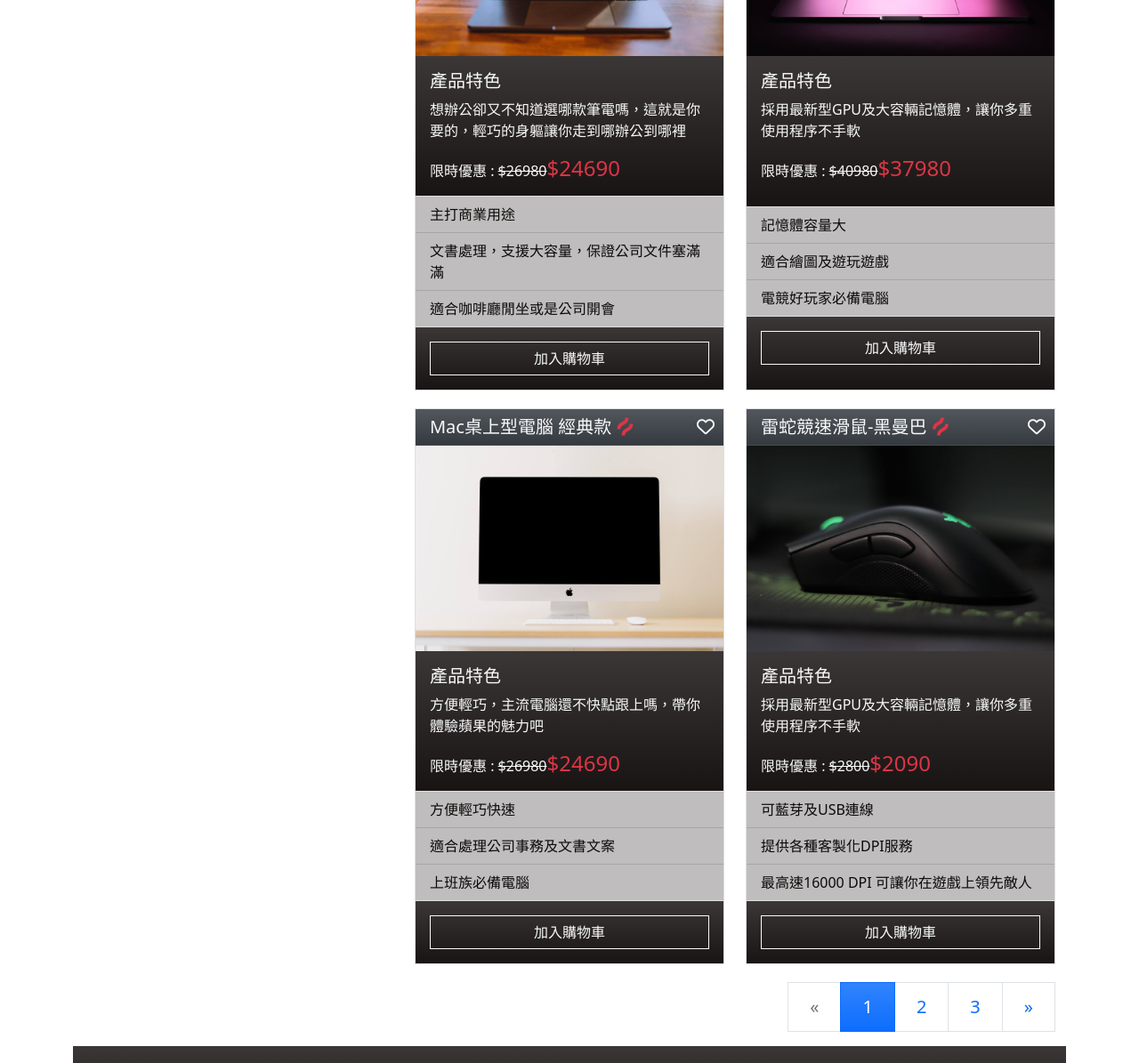
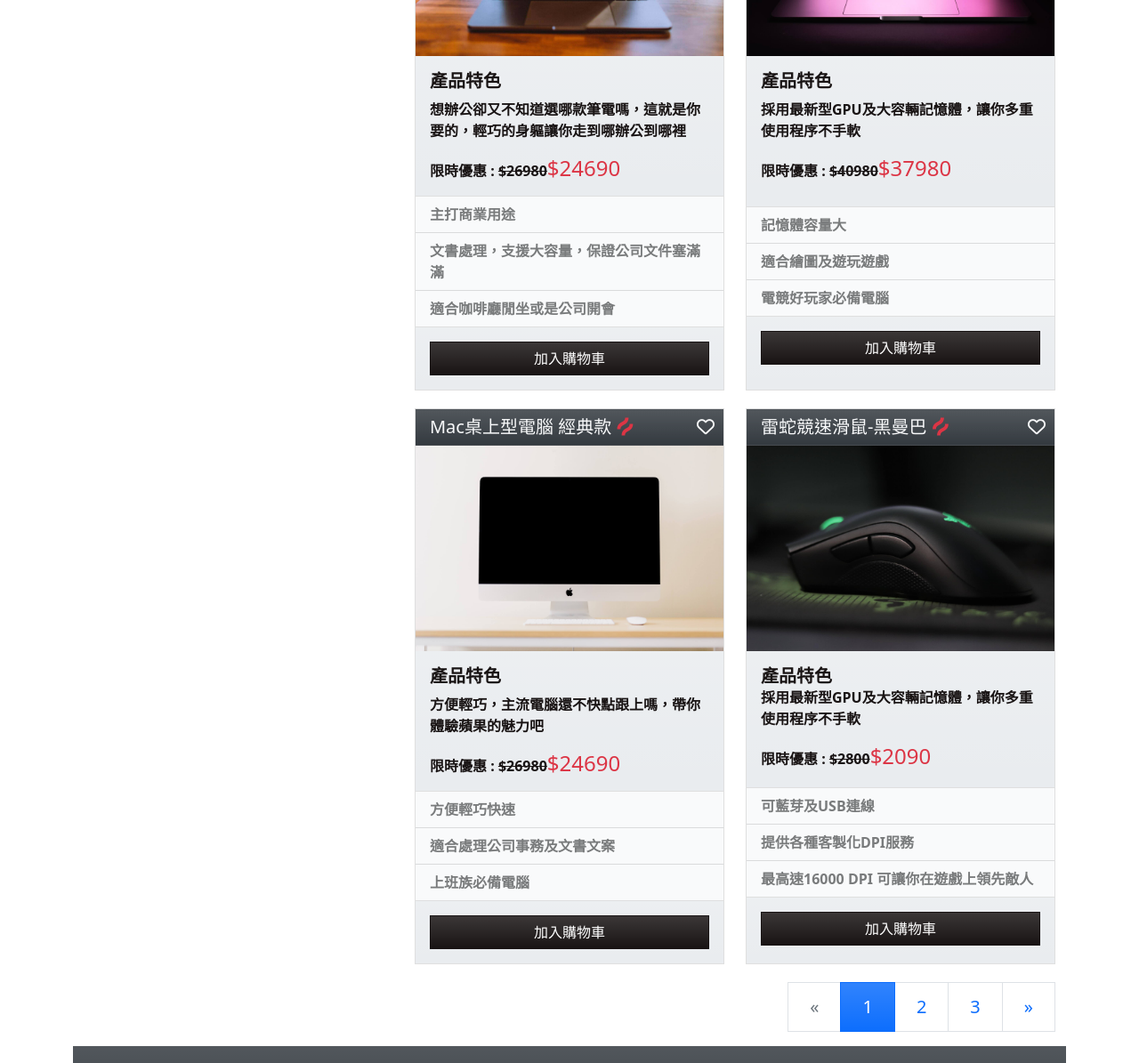
Before and after one commit to yaiiow159/-, a website: page product.html in a window 1280 px wide. Shown: the part 1510-2705 px from the top of the page at 89% size. Drawn offline with nearby package versions, Linux system fonts and the light colour scheme.

Commit message:
修改產品顏色

```diff
--- a/product.html
+++ b/product.html
@@ -78,7 +78,7 @@
 
                         <!-- product 1 -->
                         <div class="col-md-6 mb-2">
-                            <div class="card h-100">
+                            <div class="card h-100 font-weight-bolder">
                                 <h5 class="card-header bg-dark text-light bg-gradient">
                                     RTG電競XS
                                     <i class="fab fa-hotjar text-danger"></i>
@@ -86,25 +86,25 @@
                                         style="position: absolute; top: 10px; right: 10px; cursor: pointer;"></i>
                                 </h5>
                                 <img src="img/item-secion-img1.jpeg" class="card-img-top" alt="產品圖片1">
-                                <div class="card-body bg-gradient bg-spotify-dark text-light">
-                                    <h5 class="card-title">產品特色</h5>
+                                <div class="card-body bg-gradient bg-shadows text-spotify-dark">
+                                    <h5 class="card-title font-weight-bolder">產品特色</h5>
                                     <p class="card-text">採用輕薄的機型設計，讓你方便外出使用，可自條RGB色彩工具讓你產生舒適的色彩</p>
                                     <span>限時優惠 : <del>$35880</del><span class="text-danger h4">$32690</span></span>
                                 </div>
                                 <ul class="list-group list-group-flush">
-                                    <li class="list-group-item list-group-item-spotify-dark">輕薄舒適</li>
-                                    <li class="list-group-item list-group-item-spotify-dark">色彩鮮明</li>
-                                    <li class="list-group-item list-group-item-spotify-dark">可遊玩3A大作</li>
+                                    <li class="list-group-item list-group-item-shadows">輕薄舒適</li>
+                                    <li class="list-group-item list-group-item-shadows">色彩鮮明</li>
+                                    <li class="list-group-item list-group-item-shadows">可遊玩3A大作</li>
                                 </ul>
-                                <div class="card-body text-center bg-gradient bg-spotify-dark text-light">
-                                    <button class="btn btn-outline-light w-100">加入購物車</button>
+                                <div class="card-body text-center bg-gradient bg-shadows text-spotify-dark">
+                                    <button class="btn btn-spotify-dark w-100">加入購物車</button>
                                 </div>
                             </div>
                         </div>
 
                         <!-- product 2 -->
                         <div class="col-md-6 mb-2">
-                            <div class="card h-100">
+                            <div class="card h-100 font-weight-bolder">
                                 <h5 class="card-header bg-dark text-light bg-gradient">
                                     紫色迷幻R3560X
                                     <i class="fab fa-hotjar text-danger"></i>
@@ -112,25 +112,25 @@
                                         style="position: absolute; top: 10px; right: 10px; cursor: pointer;"></i>
                                 </h5>
                                 <img src="img/item-section-img2.jpeg"" class=" card-img-top" alt="產品圖片2">
-                                <div class="card-body bg-gradient bg-spotify-dark text-light">
-                                    <h5 class="card-title">產品特色</h5>
+                                <div class="card-body bg-gradient bg-shadows text-spotify-dark">
+                                    <h5 class="card-title font-weight-bolder">產品特色</h5>
                                     <p class="card-text">採用RGB紫色的調色給你夜晚繽紛的感覺，性能舒適，CP值高的電腦首選</p>
                                     <span>限時優惠 : <del>$28000</del><span class="text-danger h4">$26000</span></span>
                                 </div>
                                 <ul class="list-group list-group-flush">
-                                    <li class="list-group-item list-group-item-spotify-dark">續航力高</li>
-                                    <li class="list-group-item list-group-item-spotify-dark">適合商業用途及遊玩遊戲</li>
-                                    <li class="list-group-item list-group-item-spotify-dark">繪圖的好夥伴</li>
+                                    <li class="list-group-item list-group-item-shadows">續航力高</li>
+                                    <li class="list-group-item list-group-item-shadows">適合商業用途及遊玩遊戲</li>
+                                    <li class="list-group-item list-group-item-shadows">繪圖的好夥伴</li>
                                 </ul>
-                                <div class="card-body bg-gradient bg-spotify-dark">
-                                    <button class="btn btn-outline-light w-100 ">加入購物車</button>
+                                <div class="card-body bg-gradient bg-shadows">
+                                    <button class="btn btn-spotify-dark w-100 ">加入購物車</button>
                                 </div>
                             </div>
                         </div>
 
                         <!-- product 3 -->
                         <div class="col-md-6 mb-2">
-                            <div class="card h-100">
+                            <div class="card h-100 font-weight-bolder">
                                 <h5 class="card-header bg-dark text-light bg-gradient" style="position: relative;">
                                     商業之王GFDS
                                     <i class="fab fa-hotjar text-danger"></i>
@@ -138,25 +138,25 @@
                                         style="position: absolute; top: 10px; right: 10px; cursor: pointer;"></i>
                                 </h5>
                                 <img src="img/item-seciton-img3.jpeg" class="card-img-top img-fluid" alt="產品圖片3">
-                                <div class="card-body bg-gradient bg-spotify-dark text-light">
-                                    <h5 class="card-title">產品特色</h5>
+                                <div class="card-body bg-gradient bg-shadows text-spotify-dark">
+                                    <h5 class="card-title font-weight-bolder">產品特色</h5>
                                     <p class="card-text">想辦公卻又不知道選哪款筆電嗎，這就是你要的，輕巧的身軀讓你走到哪辦公到哪裡</p>
                                     <span>限時優惠 : <del>$26980</del><span class="text-danger h4">$24690</span></span>
                                 </div>
                                 <ul class="list-group list-group-flush">
-                                    <li class="list-group-item list-group-item-spotify-dark">主打商業用途</li>
-                                    <li class="list-group-item list-group-item-spotify-dark">文書處理，支援大容量，保證公司文件塞滿滿</li>
-                                    <li class="list-group-item list-group-item-spotify-dark">適合咖啡廳閒坐或是公司開會</li>
+                                    <li class="list-group-item list-group-item-shadows">主打商業用途</li>
+                                    <li class="list-group-item list-group-item-shadows">文書處理，支援大容量，保證公司文件塞滿滿</li>
+                                    <li class="list-group-item list-group-item-shadows">適合咖啡廳閒坐或是公司開會</li>
                                 </ul>
-                                <div class="card-body bg-gradient bg-spotify-dark">
-                                    <button class="btn btn-outline-light w-100">加入購物車</button>
+                                <div class="card-body bg-gradient bg-shadows">
+                                    <button class="btn btn-spotify-dark w-100">加入購物車</button>
                                 </div>
                             </div>
                         </div>
 
                         <!-- product 4 -->
                         <div class="col-md-6 mb-2">
-                            <div class="card h-100">
+                            <div class="card h-100 font-weight-bolder">
                                 <h5 class="card-header bg-dark text-light bg-gradient">
                                     眼鏡蛇xs夢幻
                                     <i class="fab fa-hotjar text-danger"></i>
@@ -164,25 +164,25 @@
                                         style="position: absolute; top: 10px; right: 10px; cursor: pointer;"></i>
                                 </h5>
                                 <img src="img/product-item4.jpeg" class=" card-img-top" alt="產品圖片2">
-                                <div class="card-body bg-gradient bg-spotify-dark text-light">
-                                    <h5 class="card-title">產品特色</h5>
+                                <div class="card-body bg-gradient bg-shadows text-spotify-dark">
+                                    <h5 class="card-title font-weight-bolder">產品特色</h5>
                                     <p class="card-text">採用最新型GPU及大容輛記憶體，讓你多重使用程序不手軟</p>
                                     <span>限時優惠 : <del>$40980</del><span class="text-danger h4">$37980</span></span>
                                 </div>
                                 <ul class="list-group list-group-flush">
-                                    <li class="list-group-item list-group-item-spotify-dark">記憶體容量大</li>
-                                    <li class="list-group-item list-group-item-spotify-dark">適合繪圖及遊玩遊戲</li>
-                                    <li class="list-group-item list-group-item-spotify-dark">電競好玩家必備電腦</li>
+                                    <li class="list-group-item list-group-item-shadows">記憶體容量大</li>
+                                    <li class="list-group-item list-group-item-shadows">適合繪圖及遊玩遊戲</li>
+                                    <li class="list-group-item list-group-item-shadows">電競好玩家必備電腦</li>
                                 </ul>
-                                <div class="card-body bg-gradient bg-spotify-dark">
-                                    <button class="btn btn-outline-light w-100 ">加入購物車</button>
+                                <div class="card-body bg-gradient bg-shadows">
+                                    <button class="btn btn-spotify-dark w-100 ">加入購物車</button>
                                 </div>
                             </div>
                         </div>
 
                         <!-- product 5 -->
                         <div class="col-md-6 mb-2">
-                            <div class="card h-100">
+                            <div class="card h-100 font-weight-bolder">
                                 <h5 class="card-header bg-dark text-light bg-gradient">
                                     Mac桌上型電腦 經典款
                                     <i class="fab fa-hotjar text-danger"></i>
@@ -190,25 +190,25 @@
                                         style="position: absolute; top: 10px; right: 10px; cursor: pointer;"></i>
                                 </h5>
                                 <img src="img/product-item-desktop1.jpeg" class=" card-img-top" alt="產品圖片2">
-                                <div class="card-body bg-gradient bg-spotify-dark text-light">
-                                    <h5 class="card-title">產品特色</h5>
+                                <div class="card-body bg-gradient bg-shadows text-spotify-dark">
+                                    <h5 class="card-title font-weight-bolder">產品特色</h5>
                                     <p class="card-text">方便輕巧，主流電腦還不快點跟上嗎，帶你體驗蘋果的魅力吧</p>
                                     <span>限時優惠 : <del>$26980</del><span class="text-danger h4">$24690</span></span>
                                 </div>
                                 <ul class="list-group list-group-flush">
-                                    <li class="list-group-item list-group-item-spotify-dark">方便輕巧快速</li>
-                                    <li class="list-group-item list-group-item-spotify-dark">適合處理公司事務及文書文案</li>
-                                    <li class="list-group-item list-group-item-spotify-dark">上班族必備電腦</li>
+                                    <li class="list-group-item list-group-item-shadows">方便輕巧快速</li>
+                                    <li class="list-group-item list-group-item-shadows">適合處理公司事務及文書文案</li>
+                                    <li class="list-group-item list-group-item-shadows">上班族必備電腦</li>
                                 </ul>
-                                <div class="card-body bg-gradient bg-spotify-dark">
-                                    <button class="btn btn-outline-light w-100 ">加入購物車</button>
+                                <div class="card-body  bg-gradient bg-shadows">
+                                    <button class="btn btn-spotify-dark w-100 ">加入購物車</button>
                                 </div>
                             </div>
                         </div>
 
                         <!-- product 6 -->
                         <div class="col-md-6 mb-2">
-                            <div class="card h-100">
+                            <div class="card h-100 font-weight-bolder">
                                 <h5 class="card-header bg-dark text-light bg-gradient">
                                     雷蛇競速滑鼠-黑曼巴
                                     <i class="fab fa-hotjar text-danger"></i>
@@ -216,19 +216,19 @@
                                         style="position: absolute; top: 10px; right: 10px; cursor: pointer;"></i>
                                 </h5>
                                 <img src="img/product-item-razermouse.jpeg" class=" card-img-top" alt="產品圖片2">
-                                <div class="card-body bg-gradient bg-spotify-dark text-light">
-                                    <h5 class="card-title">產品特色</h5>
+                                <div class="card-body bg-gradient bg-shadows text-spotify-dark">
+                                    <h5 class="card-titl font-weight-bolder">產品特色</h5>
                                     <p class="card-text">採用最新型GPU及大容輛記憶體，讓你多重使用程序不手軟</p>
                                     <span>限時優惠 : <del>$2800</del><span class="text-danger h4">$2090</span></span>
                                 </div>
                                 <ul class="list-group list-group-flush">
-                                    <li class="list-group-item list-group-item-spotify-dark">可藍芽及USB連線</li>
-                                    <li class="list-group-item list-group-item-spotify-dark">提供各種客製化DPI服務</li>
-                                    <li class="list-group-item list-group-item-spotify-dark">最高速16000 DPI 可讓你在遊戲上領先敵人
+                                    <li class="list-group-item list-group-item-shadows">可藍芽及USB連線</li>
+                                    <li class="list-group-item list-group-item-shadows">提供各種客製化DPI服務</li>
+                                    <li class="list-group-item list-group-item-shadows">最高速16000 DPI 可讓你在遊戲上領先敵人
                                     </li>
                                 </ul>
-                                <div class="card-body bg-gradient bg-spotify-dark">
-                                    <button class="btn btn-outline-light w-100 ">加入購物車</button>
+                                <div class="card-body bg-gradient bg-shadows">
+                                    <button class="btn btn-spotify-dark w-100 ">加入購物車</button>
                                 </div>
                             </div>
                         </div>
@@ -258,7 +258,7 @@
 
 
 
-        <section class="bg-spotify-dark bg-gradient text-light font-weight-bolder">
+        <section class="bg-dark bg-gradient text-light font-weight-bolder">
             <div class="container py-2">
                 <div class="row justify-content-center align-items-center">
                     <div class="col-md-5">
```
Also changed, not shown: index.html (+25 -25 lines).
